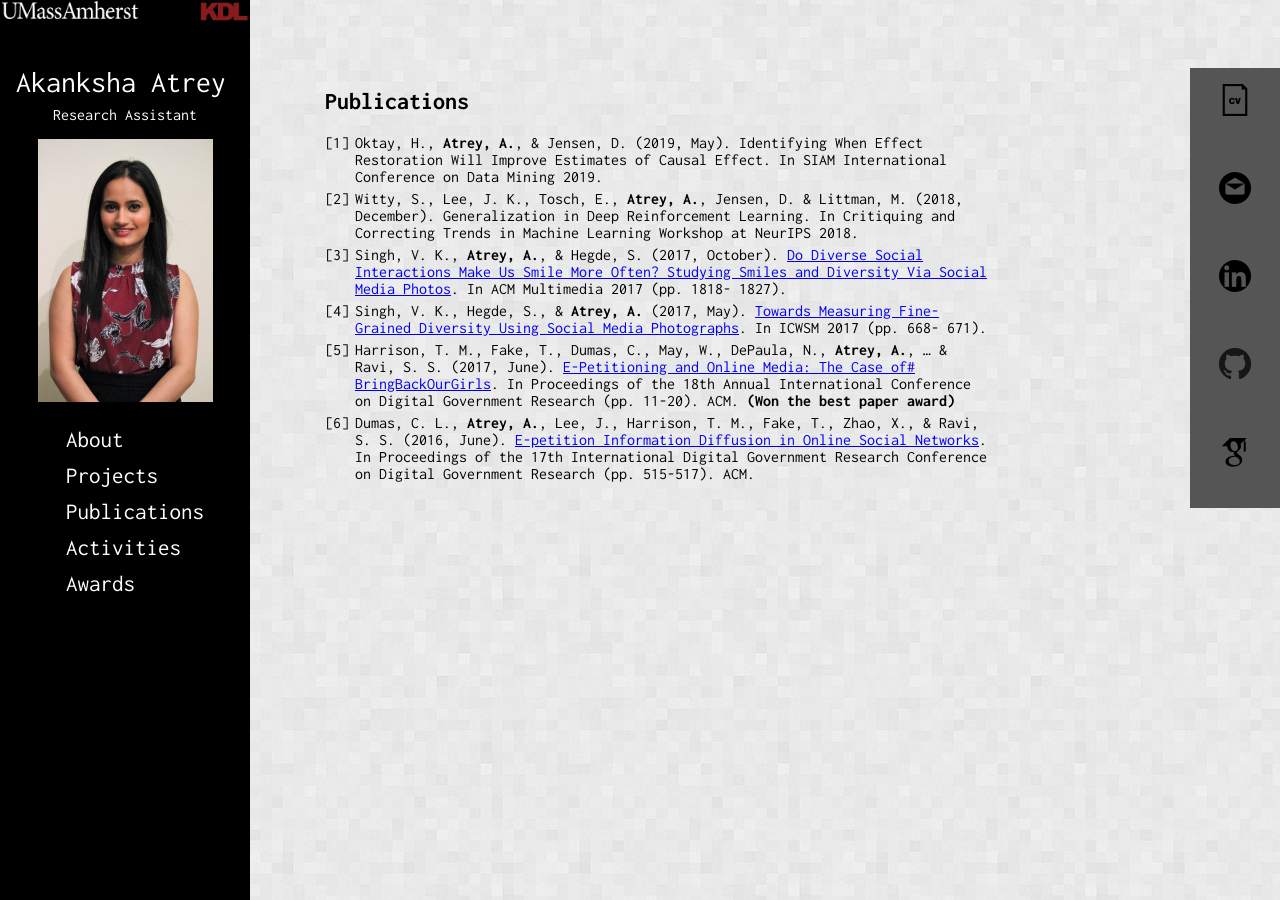
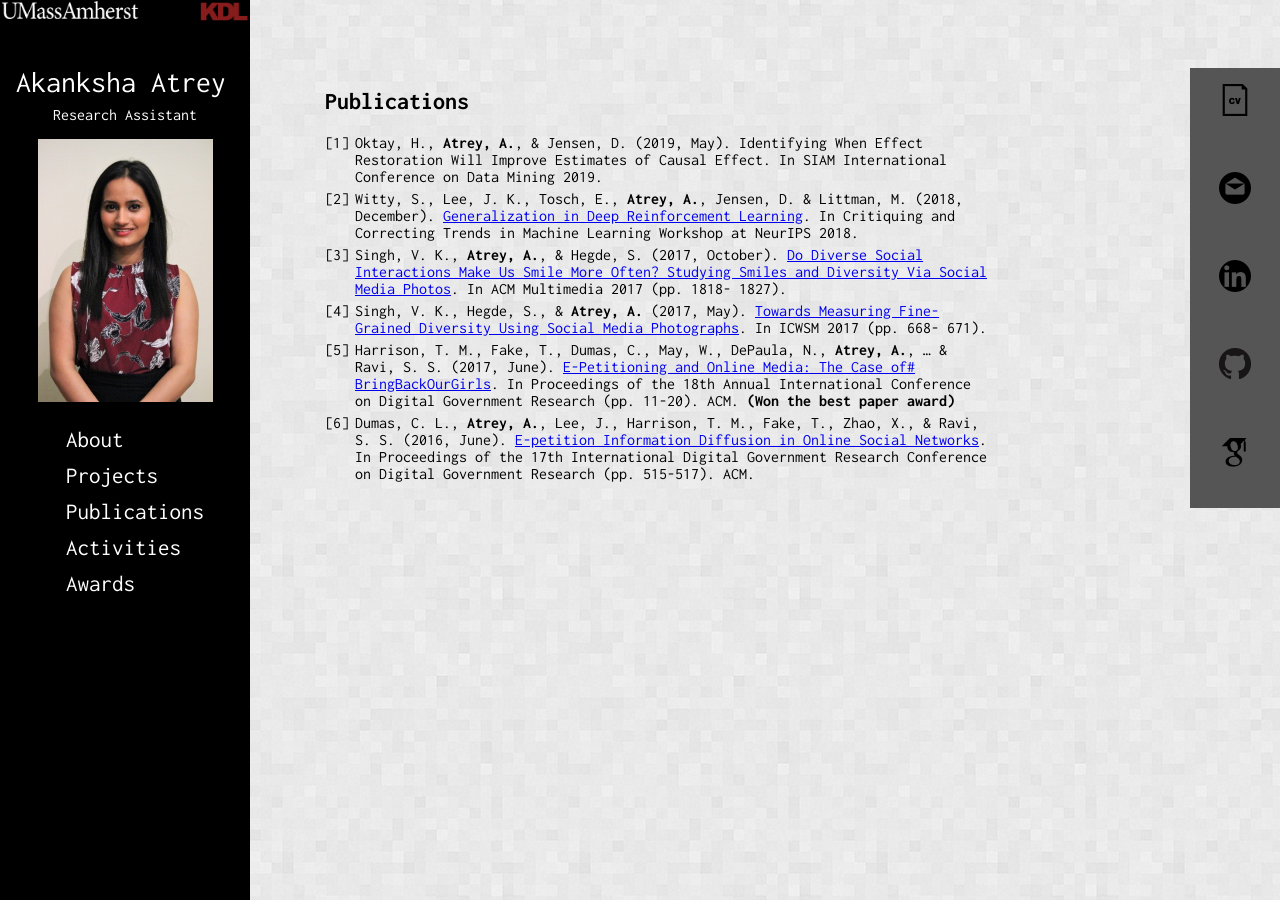
Before and after one commit to akanksha-atrey/akanksha-atrey.github.io, a Jekyll site: the page built from publications.md, in a window 1280 px wide and 900 px high. Built offline with Jekyll 4.4.1, drawn with Linux system fonts in a browser that asks for light colours; our own code applies the rules of GitHub Pages for plain Markdown files; part of the change alters nothing that is shown.

```diff
--- a/publications.md
+++ b/publications.md
@@ -5,7 +5,7 @@ layout: default
 ## Publications
 
 1. Oktay, H., **Atrey, A.**, & Jensen, D. (2019, May). Identifying When Effect Restoration Will Improve Estimates of Causal Effect. In SIAM International Conference on Data Mining 2019.
-2. Witty, S., Lee, J. K., Tosch, E., **Atrey, A.**, Jensen, D. & Littman, M. (2018, December). Generalization in Deep Reinforcement Learning. In Critiquing and Correcting Trends in Machine Learning Workshop at NeurIPS 2018.
+2. Witty, S., Lee, J. K., Tosch, E., **Atrey, A.**, Jensen, D. & Littman, M. (2018, December). [Generalization in Deep Reinforcement Learning](https://www.dropbox.com/s/m0nyan7pl8zn3qe/CRACT_2018_paper_27.pdf?dl=0). In Critiquing and Correcting Trends in Machine Learning Workshop at NeurIPS 2018.
 3. Singh, V. K., **Atrey, A.**, & Hegde, S. (2017, October). [Do Diverse Social Interactions Make Us Smile More Often? Studying Smiles and Diversity Via Social Media Photos](https://wp.comminfo.rutgers.edu/vsingh/wp-content/uploads/sites/110/2017/10/ACMMM_Singh_Diversity_Smile.pdf). In ACM Multimedia 2017 (pp. 1818- 1827). <!---  **[Acceptance Rate: 29%]** --->
 4. Singh, V. K., Hegde, S., & **Atrey, A.** (2017, May). [Towards Measuring Fine-Grained Diversity Using Social Media Photographs](https://pdfs.semanticscholar.org/e60b/a225993d2ae438dec5bb6918b29d3e344006.pdf). In ICWSM 2017 (pp. 668- 671). <!--- **[Acceptance Rate: 17%]** --->
 5. Harrison, T. M., Fake, T., Dumas, C., May, W., DePaula, N., **Atrey, A.**, ... & Ravi, S. S. (2017, June). [E-Petitioning and Online Media: The Case of# BringBackOurGirls](https://dl.acm.org/citation.cfm?id=3085320). In Proceedings of the 18th Annual International Conference on Digital Government Research (pp. 11-20). ACM. **(Won the best paper award)** <!--- **[Acceptance Rate: 58%]** --->
```
